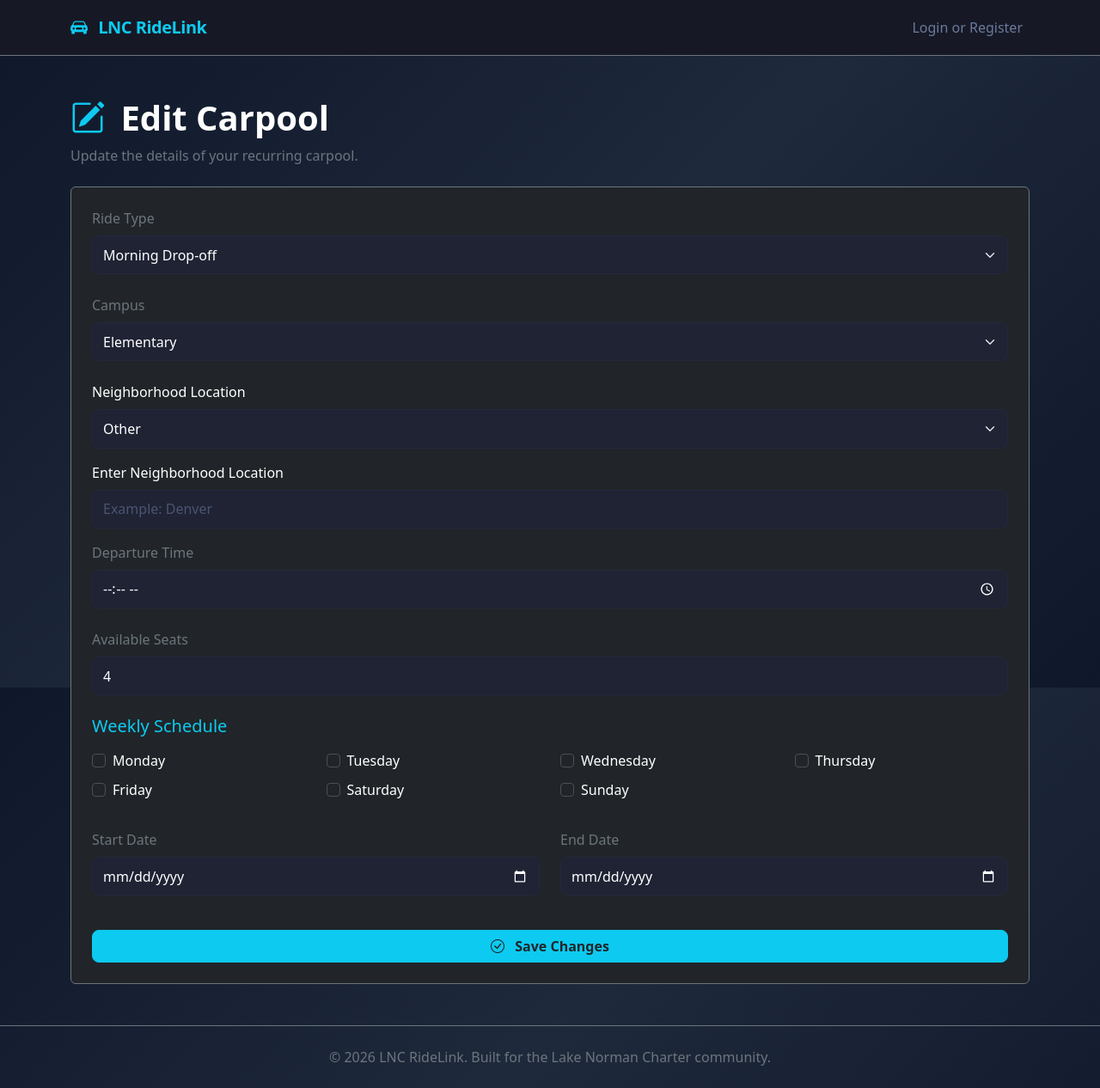
After one commit to wowzza30-afk/LNC-RideLink, a Flask app: template templates/edit-ride.html in a window 1280 px wide. The commit adds this page. Shown: the whole page at 86% size. Run offline with Flask 3, Linux system fonts and the light colour scheme; the template is opened without the code that fills it, so the values that code supplies are empty.

Commit message:
Finalizing Project

```diff
--- a/app.py
+++ b/app.py
@@ -522,7 +522,6 @@ def add_child():
 # EDIT CHILD
 # =========================
 
-
 @app.route("/edit-child/<int:child_id>")
 def edit_child_page(child_id):
 
@@ -536,7 +535,7 @@ def edit_child_page(child_id):
         SELECT *
         FROM children
         WHERE id=? AND parent_id=?
-    """,
+        """,
         (child_id, session["user_id"]),
     ).fetchone()
 
@@ -555,7 +554,31 @@ def edit_child(child_id):
     if not logged_in():
         return redirect(url_for("login_page"))
 
-    conn = get_db()
+    name = request.form.get("name", "").strip()
+    grade_level = request.form.get("grade_level", "").strip()
+    campus = request.form.get("campus", "").strip()
+    activities = request.form.get("activities", "").strip()
+
+    if not name:
+        flash("Child name is required.")
+        return redirect(url_for("edit_child_page", child_id=child_id))
+
+    conn = get_db()
+
+    # Make sure this child belongs to the logged-in parent
+    child = conn.execute(
+        """
+        SELECT id
+        FROM children
+        WHERE id=? AND parent_id=?
+        """,
+        (child_id, session["user_id"]),
+    ).fetchone()
+
+    if not child:
+        conn.close()
+        flash("Child not found.")
+        return redirect(url_for("dashboard"))
 
     conn.execute(
         """
@@ -566,12 +589,12 @@ def edit_child(child_id):
             campus=?,
             activities=?
         WHERE id=? AND parent_id=?
-    """,
+        """,
         (
-            request.form["name"],
-            request.form["grade_level"],
-            request.form["campus"],
-            request.form["activities"],
+            name,
+            grade_level,
+            campus,
+            activities,
             child_id,
             session["user_id"],
         ),
@@ -883,7 +906,6 @@ def find_rides():
 # EDIT RIDE
 # =========================
 
-
 @app.route("/edit-ride/<int:ride_id>")
 def edit_ride_page(ride_id):
 
@@ -897,7 +919,7 @@ def edit_ride_page(ride_id):
         SELECT *
         FROM active_pools
         WHERE id=? AND driver_id=?
-    """,
+        """,
         (ride_id, session["user_id"]),
     ).fetchone()
 
@@ -909,73 +931,240 @@ def edit_ride_page(ride_id):
 
     return render_template("edit-ride.html", ride=ride)
 
-
 @app.route("/edit-ride/<int:ride_id>", methods=["POST"])
 def edit_ride(ride_id):
 
     if not logged_in():
         return redirect(url_for("login_page"))
 
-    conn = get_db()
+    # -------------------------
+    # Get form values
+    # -------------------------
+
+    ride_type = request.form.get("ride_type", "").strip()
+    campus = request.form.get("campus", "").strip()
+
+    # -------------------------
+    # Neighborhood
+    # -------------------------
+
+    neighborhood = request.form.get("neighborhood", "").strip()
+
+    if neighborhood == "Other":
+        neighborhood = request.form.get(
+            "other_neighborhood", ""
+        ).strip()
+
+        if not neighborhood:
+            flash("Please enter a neighborhood location.")
+            return redirect(
+                url_for("edit_ride_page", ride_id=ride_id)
+            )
+
+    # -------------------------
+    # Departure time
+    # -------------------------
+
+    departure_time = request.form.get(
+        "departure_time", ""
+    ).strip()
+
+    if not departure_time:
+        flash("Please enter a departure time.")
+        return redirect(
+            url_for("edit_ride_page", ride_id=ride_id)
+        )
+
+    # -------------------------
+    # Seats
+    # -------------------------
+
+    try:
+        seats = int(request.form.get("seats", 0))
+    except ValueError:
+        flash("Invalid number of seats.")
+        return redirect(
+            url_for("edit_ride_page", ride_id=ride_id)
+        )
+
+    if seats < 2 or seats > 8:
+        flash("Available seats must be between 2 and 8.")
+        return redirect(
+            url_for("edit_ride_page", ride_id=ride_id)
+        )
+
+    # -------------------------
+    # Weekly schedule
+    # -------------------------
+
+    monday = 1 if request.form.get("monday") else 0
+    tuesday = 1 if request.form.get("tuesday") else 0
+    wednesday = 1 if request.form.get("wednesday") else 0
+    thursday = 1 if request.form.get("thursday") else 0
+    friday = 1 if request.form.get("friday") else 0
+    saturday = 1 if request.form.get("saturday") else 0
+    sunday = 1 if request.form.get("sunday") else 0
+
+    if not any([
+        monday,
+        tuesday,
+        wednesday,
+        thursday,
+        friday,
+        saturday,
+        sunday
+    ]):
+        flash("Please select at least one day of the week.")
+        return redirect(
+            url_for("edit_ride_page", ride_id=ride_id)
+        )
+
+    # -------------------------
+    # Dates
+    # -------------------------
+
+    start_date = request.form.get("start_date", "").strip()
+    end_date = request.form.get("end_date", "").strip()
+
+    # -------------------------
+    # Connect to database
+    # -------------------------
+
+    conn = get_db()
+
+    # Make sure this ride belongs to the
+    # currently logged-in parent
+    ride = conn.execute(
+        """
+        SELECT *
+        FROM active_pools
+        WHERE id=? AND driver_id=?
+        """,
+        (ride_id, session["user_id"]),
+    ).fetchone()
+
+    if not ride:
+        conn.close()
+        flash("Ride not found.")
+        return redirect(url_for("dashboard"))
+
+    # -------------------------
+    # Do not allow seats below
+    # students already in ride
+    # -------------------------
+
+    if seats < ride["seats_filled"]:
+        conn.close()
+
+        flash(
+            f"You cannot reduce the seats below "
+            f"{ride['seats_filled']} students already in the ride."
+        )
+
+        return redirect(
+            url_for("edit_ride_page", ride_id=ride_id)
+        )
+
+    # -------------------------
+    # Determine route direction
+    # -------------------------
+
+    if ride_type == "Morning Drop-off":
+        start_point = neighborhood
+        destination = campus
+
+    elif ride_type in ["Afternoon Pickup", "Afternoon Dismissal"]:
+        start_point = campus
+        destination = neighborhood
+
+    else:
+        # For Sports, Club, or Other,
+        # keep the existing route unless
+        # you decide on a specific direction.
+        start_point = ride["start_point"]
+        destination = ride["destination"]
+
+    # -------------------------
+    # Update ride
+    # -------------------------
 
     conn.execute(
         """
         UPDATE active_pools
         SET
-
+            ride_type=?,
             campus=?,
             neighborhood=?,
+            start_point=?,
+            destination=?,
             departure_time=?,
-            seats_total=?
+            seats_total=?,
+
+            monday=?,
+            tuesday=?,
+            wednesday=?,
+            thursday=?,
+            friday=?,
+            saturday=?,
+            sunday=?,
+
+            start_date=?,
+            end_date=?
 
         WHERE id=?
         AND driver_id=?
-
-    """,
+        """,
         (
-            request.form["campus"],
-            request.form["neighborhood"],
-            request.form["departure_time"],
-            request.form["seats"],
+            ride_type,
+            campus,
+            neighborhood,
+            start_point,
+            destination,
+            departure_time,
+            seats,
+
+            monday,
+            tuesday,
+            wednesday,
+            thursday,
+            friday,
+            saturday,
+            sunday,
+
+            start_date,
+            end_date,
+
             ride_id,
             session["user_id"],
         ),
     )
 
+    # -------------------------
+    # Update ride status
+    # -------------------------
+
+    if ride["seats_filled"] >= seats:
+        status = "Full"
+    else:
+        status = "Open"
+
+    conn.execute(
+        """
+        UPDATE active_pools
+        SET status=?
+        WHERE id=? AND driver_id=?
+        """,
+        (
+            status,
+            ride_id,
+            session["user_id"],
+        ),
+    )
+
     conn.commit()
     conn.close()
 
     flash("Ride updated!")
-
-    return redirect(url_for("dashboard"))
-
-
-# =========================
-# DELETE RIDE
-# =========================
-
-
-@app.route("/delete-ride/<int:ride_id>", methods=["POST"])
-def delete_ride(ride_id):
-
-    if not logged_in():
-        return redirect(url_for("login_page"))
-
-    conn = get_db()
-
-    conn.execute(
-        """
-        DELETE FROM active_pools
-        WHERE id=?
-        AND driver_id=?
-    """,
-        (ride_id, session["user_id"]),
-    )
-
-    conn.commit()
-    conn.close()
-
-    flash("Ride deleted.")
 
     return redirect(url_for("dashboard"))
 
--- a/templates/dashboard.html
+++ b/templates/dashboard.html
@@ -252,7 +252,10 @@ MY RIDES
           Ride Chat
         </a>
 
-        <a href="/edit-ride/{{ ride.id }}" class="btn btn-outline-info btn-sm">
+        <a
+          href="{{ url_for('edit_ride_page', ride_id=ride.id) }}"
+          class="btn btn-outline-info btn-sm"
+        >
           Edit Ride
         </a>
 
--- /dev/null
+++ b/templates/edit-ride.html
@@ -0,0 +1,134 @@
+{% extends "base.html" %}
+
+{% block title %}Edit Carpool - LNC RideLink{% endblock %}
+
+{% block content %}
+{# Define the carpool alias mapping from your Flask 'ride' variable #}
+{% set carpool = ride %}
+
+<div class="mb-4">
+    <h1 class="text-white fw-bold">
+        <i class="bi bi-pencil-square text-info me-2"></i> Edit Carpool
+    </h1>
+    <p class="text-secondary">Update the details of your recurring carpool.</p>
+</div>
+
+<!-- Card Starts Here -->
+<div class="card bg-dark border-secondary p-4">
+    <form method="POST">
+        <!-- Ride Type -->
+        <div class="mb-4">
+            <label class="form-label text-secondary">Ride Type</label>
+            <select class="form-select" name="ride_type" required>
+                <option value="Morning Drop-off" {% if carpool.ride_type == "Morning Drop-off" %}selected{% endif %}>Morning Drop-off</option>
+                <option value="Afternoon Pickup" {% if carpool.ride_type == "Afternoon Pickup" %}selected{% endif %}>Afternoon Pickup</option>
+                <option value="Sports" {% if carpool.ride_type == "Sports" %}selected{% endif %}>Sports</option>
+                <option value="Clubs/Extracurriculars" {% if carpool.ride_type == "Clubs/Extracurriculars" %}selected{% endif %}>Clubs/Extracurriculars</option>
+            </select>
+        </div>
+
+        <!-- Campus -->
+        <div class="mb-4">
+            <label class="form-label text-secondary">Campus</label>
+            <select class="form-select" name="campus" required>
+                <option value="Elementary" {% if carpool.campus == "Elementary" %}selected{% endif %}>Elementary</option>
+                <option value="Middle School" {% if carpool.campus == "Middle School" %}selected{% endif %}>Middle School</option>
+                <option value="High School" {% if carpool.campus == "High School" %}selected{% endif %}>High School</option>
+            </select>
+        </div>
+
+        <!-- Neighborhood Location Setup -->
+        {% set preset_neighborhoods = ["Harrisburg", "Huntersville", "Cornelius", "Davidson", "Concord", "Charlotte", "Mooresville"] %}
+        {% set is_other = carpool.neighborhood not in preset_neighborhoods %}
+
+        <div class="mb-3">
+            <label class="form-label text-white">Neighborhood Location</label>
+            <select id="neighborhood" class="form-select" onchange="toggleNeighborhood()">
+                {% for place in preset_neighborhoods %}
+                    <option value="{{ place }}" {% if carpool.neighborhood == place %}selected{% endif %}>{{ place }}</option>
+                {% endfor %}
+                <option value="Other" {% if is_other %}selected{% endif %}>Other</option>
+            </select>
+        </div>
+
+        <div id="other-neighborhood-div" class="mb-3 {% if is_other %}d-block{% else %}d-none{% endif %}">
+            <label class="form-label text-white">Enter Neighborhood Location</label>
+            <input type="text" id="other-neighborhood" class="form-control" placeholder="Example: Denver" value="{% if is_other %}{{ carpool.neighborhood }}{% endif %}" />
+        </div>
+
+        <!-- Time -->
+        <div class="mb-4">
+            <label class="form-label text-secondary">Departure Time</label>
+            <input type="time" class="form-control" name="departure_time" value="{{ carpool.departure_time }}" required />
+        </div>
+
+        <!-- Seats -->
+        <div class="mb-4">
+            <label class="form-label text-secondary">Available Seats</label>
+            <input type="number" class="form-control" min="2" max="8" value="{{ carpool.seats or 4 }}" name="seats" required />
+        </div>
+
+        <!-- Schedule -->
+        <h5 class="text-info mb-3">Weekly Schedule</h5>
+        <div class="row mb-4">
+            {% for day_key, day_label in [
+                ("monday", "Monday"),
+                ("tuesday", "Tuesday"),
+                ("wednesday", "Wednesday"),
+                ("thursday", "Thursday"),
+                ("friday", "Friday"),
+                ("saturday", "Saturday"),
+                ("sunday", "Sunday")
+            ] %}
+                <div class="col-md-3 mb-2">
+                    <div class="form-check">
+                        <input class="form-check-input" type="checkbox" name="{{ day_key }}" value="1" {% if carpool[day_key] %}checked{% endif %} />
+                        <label class="form-check-label text-white">{{ day_label }}</label>
+                    </div>
+                </div>
+            {% endfor %}
+        </div>
+
+        <!-- Dates -->
+        <div class="row mb-4">
+            <div class="col-md-6 mb-3">
+                <label class="form-label text-secondary">Start Date</label>
+                <input type="date" class="form-control" name="start_date" value="{{ carpool.start_date }}" required />
+            </div>
+            <div class="col-md-6 mb-3">
+                <label class="form-label text-secondary">End Date</label>
+                <input type="date" class="form-control" name="end_date" value="{{ carpool.end_date or '' }}" />
+            </div>
+        </div>
+
+        <!-- Form Submission Button -->
+        <button type="submit" class="btn btn-info text-dark fw-bold w-100">
+            <i class="bi bi-check-circle me-2"></i> Save Changes
+        </button>
+    </form>
+</div>
+<!-- Card Ends Cleanly Here -->
+
+<script>
+function toggleNeighborhood() {
+    const dropdown = document.getElementById("neighborhood");
+    const otherDiv = document.getElementById("other-neighborhood-div");
+    const otherInput = document.getElementById("other-neighborhood");
+
+    if (dropdown.value === "Other") {
+        otherDiv.style.display = "block";
+        otherInput.name = "neighborhood";
+        dropdown.name = "";
+        otherInput.required = true;
+    } else {
+        otherDiv.style.display = "none";
+        otherInput.name = "";
+        dropdown.name = "neighborhood";
+        otherInput.required = false;
+        otherInput.value = "";
+    }
+}
+
+document.addEventListener("DOMContentLoaded", toggleNeighborhood);
+</script>
+{% endblock %}
```
Also changed, not shown: templates/edit-child.html (added, +57 -0 lines).
